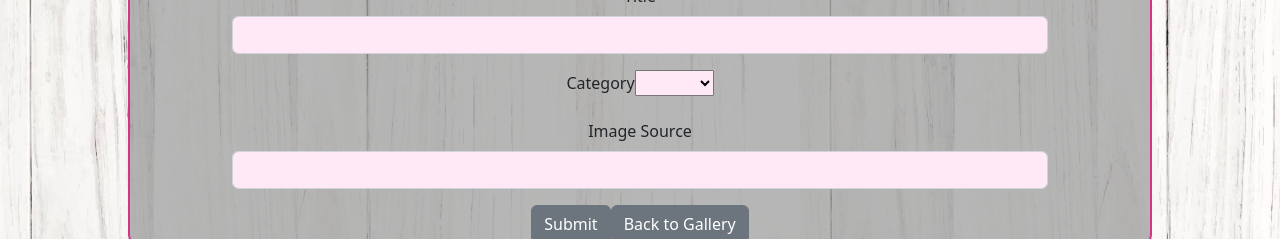
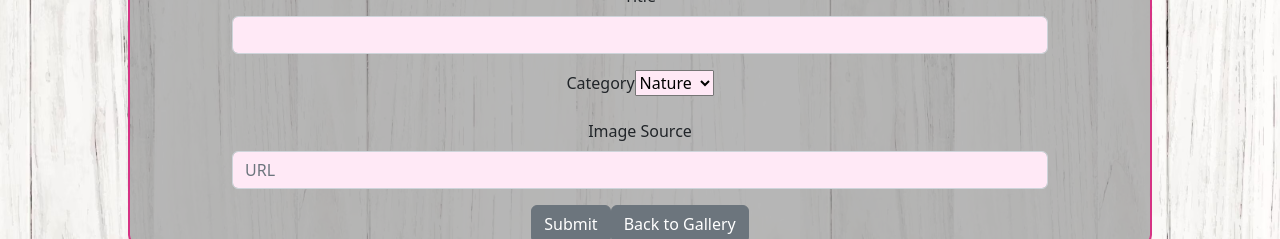
Before and after one commit to MyFaveImagesProject/MyFaveImgFront, a React (Vite) app: page /uploadImage in a window 1280 px wide. Shown: the part 296-535 px from the top of the page. Built offline with nearby package versions, Linux system fonts and the light colour scheme.

Commit message:
uploadForm-ready-steady

```diff
--- a/src/components/UploadForm.jsx
+++ b/src/components/UploadForm.jsx
@@ -1,14 +1,10 @@
 import { useForm } from 'react-hook-form';
 import React, { useState } from 'react';
+import Alert from 'react-bootstrap/Alert';
 import ImageHandler from '../handler/ImageHandler';
 import Button from 'react-bootstrap/Button';
-
 import Form from 'react-bootstrap/Form';
-import Alert from 'react-bootstrap/Alert';
-
 import { Link } from 'react-router-dom';
-
-
 
 
 
@@ -16,7 +12,7 @@ function UpLoadForm() {
   const { register, handleSubmit, formState: { errors }, setValue, getValues } = useForm();
 
   const handleImageChange = (event) => {
-    const picture = event.target.files[0];
+    const picture = event.target.input;
     const reader = new FileReader();
     reader.readAsDataURL(picture);
     reader.onload = () => {
@@ -36,20 +32,13 @@ function UpLoadForm() {
 
   const onSubmit = (data) => {
     ImageHandler.addImage(data)
-    console.log(data)
-    // return window.alert("Producto agregado a su cuenta");
+
 }
-// const newId = 0;
-// const newGuid = uuidv4();
-// const date = new Date();
-// const isActive = 1
 
   return (
 
     <>
-
-
-      <Form style={{borderRadius:"0.625rem", border:"2px solid #d63384", height:"80%", width:"80%", marginTop:"10%", marginLeft:"10%", backgroundColor:"rgba(153, 153, 153, 0.7)"}} onSubmit={handleSubmit(onSubmit)}>
+     <Form style={{borderRadius:"0.625rem", border:"2px solid #d63384", height:"80%", width:"80%", marginTop:"10%", marginLeft:"10%", backgroundColor:"rgba(153, 153, 153, 0.7)"}} onSubmit={handleSubmit(onSubmit)}>
       <h2 style={{backgroundColor:"rgba(153, 153, 153, 1)", borderRadius:"0.625rem", border:"2px solid #d63384"}}>New Image</h2>
           <Form.Group className="mb-3" controlId="formBasicEmail">
             <Form.Label htmlFor="id"></Form.Label>
@@ -58,13 +47,13 @@ function UpLoadForm() {
 
           <Form.Group className="mb-3" controlId="formBasicPassword">
             <Form.Label htmlFor="imageName">Title</Form.Label>
-            <Form.Control name='imageName' style={{backgroundColor:"rgba(255, 233, 246, 1)",marginLeft:"10%", width:"80%"}} {...register("terms", { required: true })} />
+            <Form.Control name='imageName' style={{backgroundColor:"rgba(255, 233, 246, 1)",marginLeft:"10%", width:"80%"}} {...register("imageName", { required: true })} />
          {errors.terms && <span>Debe rellenar este campo</span>}
           </Form.Group>
 
           <Form.Group className="mb-3" controlId="formBasicPassword">
             <Form.Label htmlFor="category">Category</Form.Label>
-                        <select style={{borderRadius:"0.0625rem", backgroundColor:"rgba(255, 233, 246, 1)"}}{...register("terms", { required: true })} name="category" >
+                        <select style={{borderRadius:"0.0625rem", backgroundColor:"rgba(255, 233, 246, 1)"}}{...register("category", { required: true })} name="category" >
                           <option value="nature">Nature</option>
                           <option value="society">Society</option>
                           <option value="science">Science</option>
@@ -73,8 +62,8 @@ function UpLoadForm() {
           </Form.Group>
 
           <Form.Group className="mb-3" controlId="formBasicPassword">
-            <Form.Label htmlFor="imageSource">Image Source</Form.Label>
-            <Form.Control style={{backgroundColor:"rgba(255, 233, 246, 1)", width:"80%",marginLeft:"10%"}} {...register("terms", { required: true })} name="imageSource" />
+            <Form.Label htmlFor="ImageSource">Image Source</Form.Label>
+            <Form.Control style={{backgroundColor:"rgba(255, 233, 246, 1)", width:"80%",marginLeft:"10%"}} {...register("ImageSource", { required: true })} name="ImageSource" placeholder='URL' onChange={handleImageChange}/>
             {errors.terms && <span>Debe rellenar este campo</span>}
           </Form.Group>
 
@@ -104,7 +93,8 @@ function UpLoadForm() {
 
           </>
 
- )
+
+  )
 
 }
 
```
Also changed, not shown: 1 other file (tests, documents, lock files or other folders).
